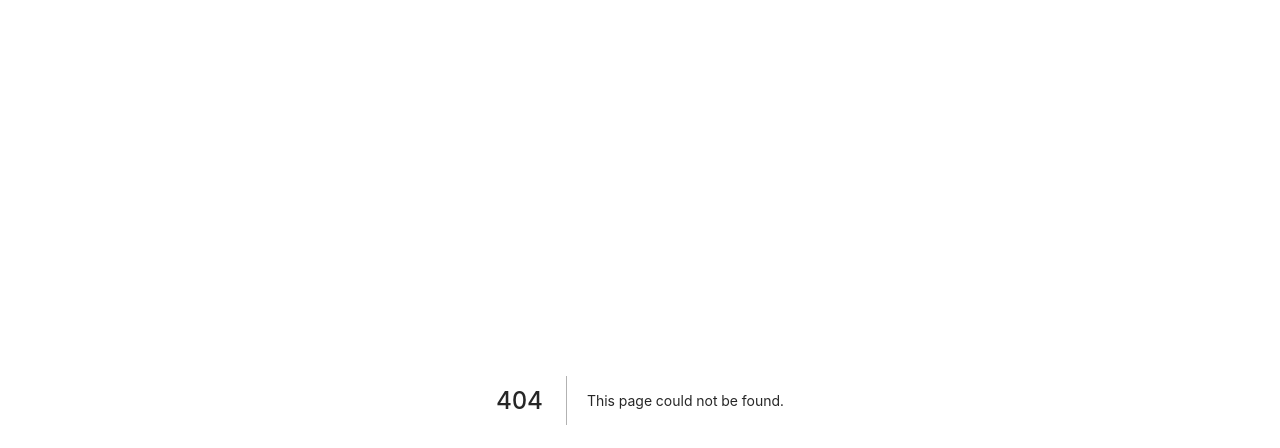
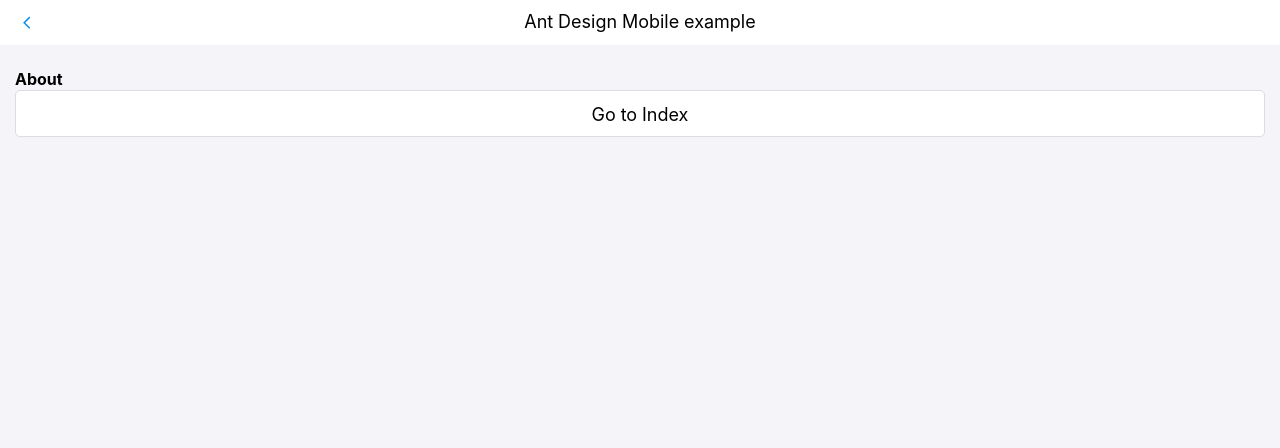
Before and after one commit to wonjieun/coffee-factory-frontend, a Next.js app: page /about in a window 1280 px wide. Before the commit this address had no page. Shown: the top 448 px of the page. Built offline with nearby package versions, Linux system fonts and the light colour scheme.

Commit message:
👌 IMPROVE: Typing

```diff
--- a/components/Layout.module.css
+++ /dev/null
@@ -1,5 +0,0 @@
-.container {
-  max-width: 36rem;
-  padding: 0 1rem;
-  margin: 3rem auto 6rem;
-}
--- a/components/layout.tsx
+++ b/components/layout.tsx
@@ -1,5 +1,40 @@
-import styles from './layout.module.css'
+import React, { ReactNode } from 'react'
+import { NavBar, Icon, WingBlank } from 'antd-mobile'
+import { withRouter, NextRouter } from 'next/router'
+import Head from 'next/head'
 
-export default function Layout({ children }) {
-  return <div className={styles.container}>{children}</div>
+type LayoutProps = {
+  router: NextRouter
+  children?: ReactNode
+  title?: string
 }
+
+const Layout = ({ router, children, title }: LayoutProps) => (
+  <div>
+    <Head>
+      <title>{title}</title>
+    </Head>
+    <NavBar
+      mode="light"
+      icon={<Icon type="left" />}
+      onLeftClick={() => router.back()}
+    >
+      Ant Design Mobile example
+    </NavBar>
+    <h1>{title}</h1>
+    <style jsx>{`
+      h1 {
+        padding: 15px 0 9px 15px;
+        color: #000;
+        font-size: 16px;
+        line-height: 16px;
+        height: 16px;
+        font-weight: bolder;
+        position: relative;
+      }
+    `}</style>
+    <WingBlank>{children}</WingBlank>
+  </div>
+)
+
+export default withRouter(Layout);
--- a/pages/_app.tsx
+++ b/pages/_app.tsx
@@ -1,7 +1,7 @@
 import '../styles/globals.css'
 import { AppProps } from 'next/app'
 
-function MyApp({ Component, pageProps }: AppProps) {
+const MyApp = ({ Component, pageProps }: AppProps) => {
   return <Component {...pageProps} />
 }
 
--- /dev/null
+++ b/pages/about.tsx
@@ -0,0 +1,14 @@
+import Layout from '../components/Layout'
+import { Button } from 'antd-mobile'
+import Link from 'next/link'
+
+const About = () => {
+  return (
+    <Layout title="About">
+      <Link href="/">
+        <Button>Go to Index</Button>
+      </Link>
+    </Layout>
+  )
+}
+export default About;
--- a/pages/gift/home.tsx
+++ b/pages/gift/home.tsx
@@ -1,8 +1,8 @@
 import Head from 'next/head'
 import Link from 'next/link'
-import Layout from '../../components/layout'
+import Layout from '@/components/Layout'
 
-export default function Home() {
+const Home = () => {
   return (
     <Layout>
       <Head>
@@ -17,3 +17,5 @@
     </Layout>
   )
 }
+
+export default Home
--- a/styles/globals.css
+++ b/styles/globals.css
@@ -1,4 +1,5 @@
 @import '~antd/dist/antd.css';
+@import '~antd-mobile/dist/antd-mobile.css';
 
 html,
 body {
```
Also changed, not shown: pages/index.tsx (+4 -3 lines), tsconfig.json (+1 -7 lines).
